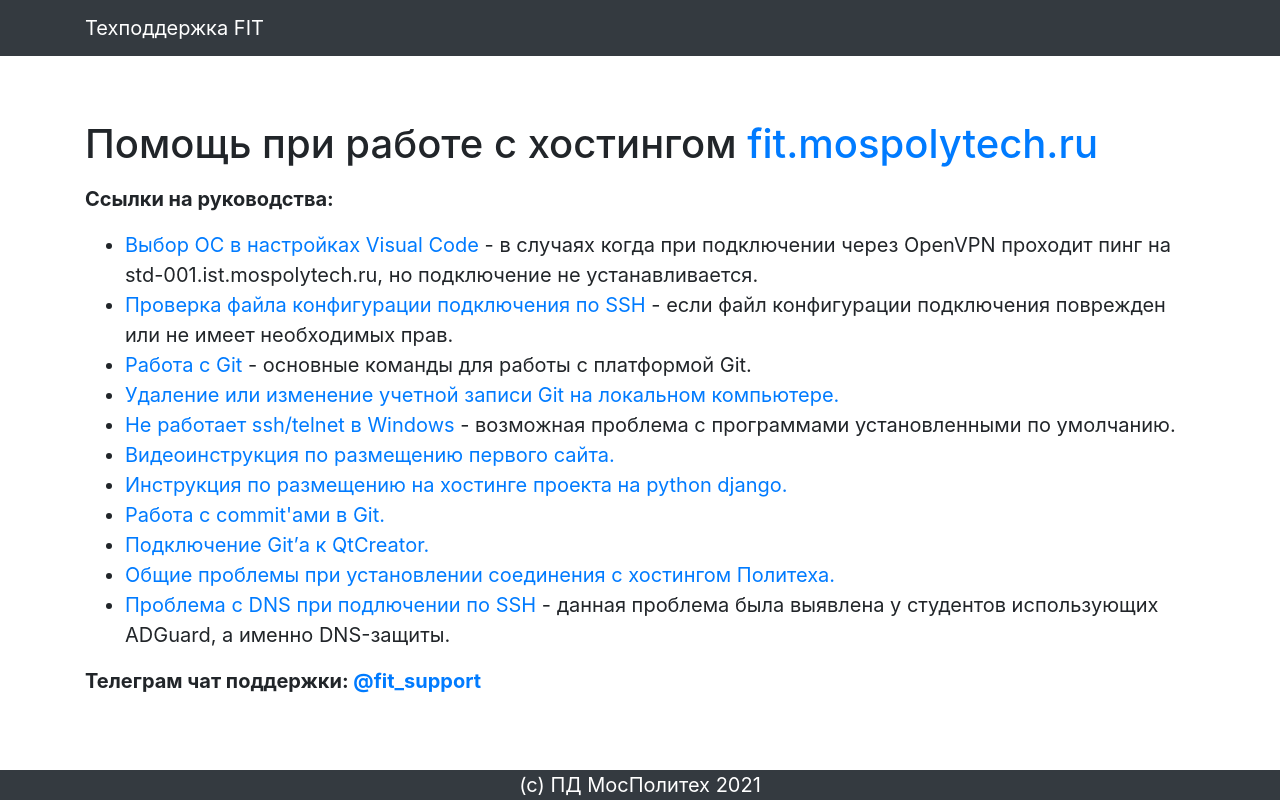
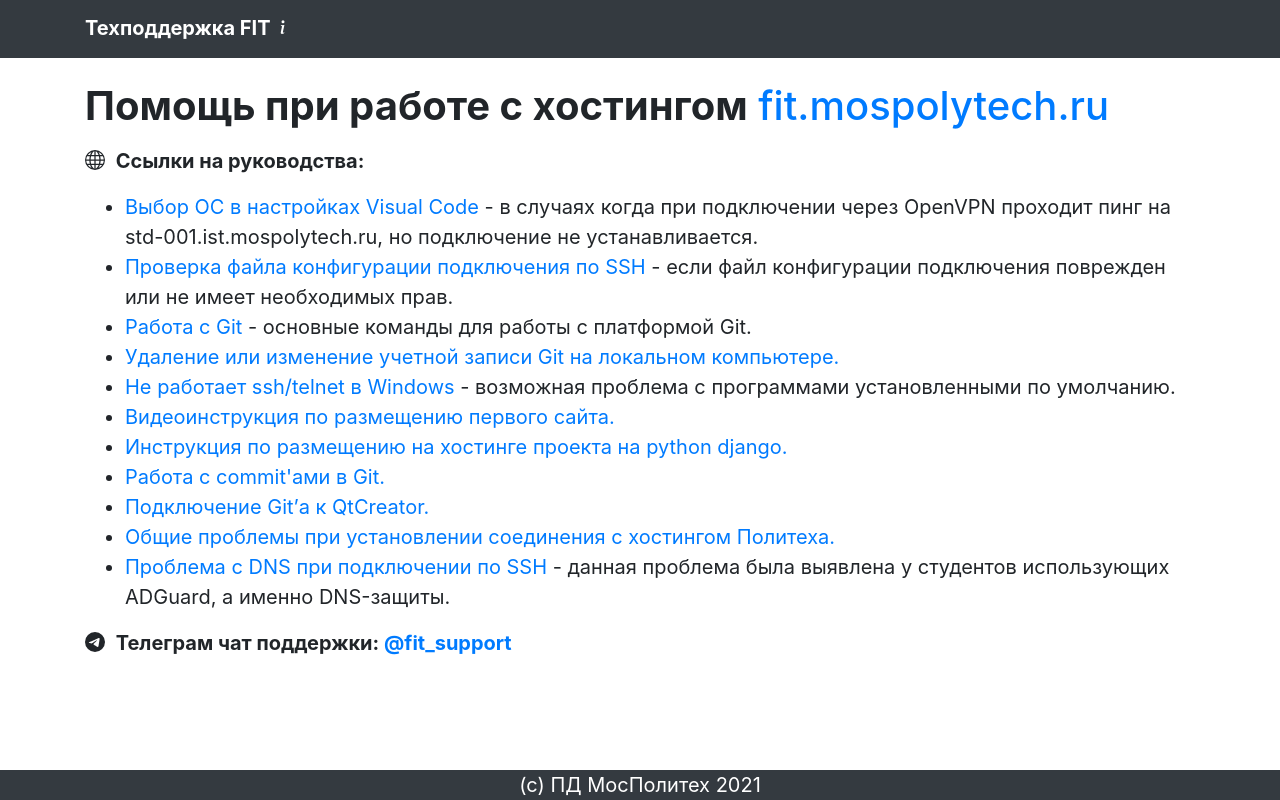
Before and after one commit to user133727/PD-FIT-SUPPORT, a Flask app: page / in a window 1280 px wide. Run offline with Flask 2, Linux system fonts and the light colour scheme.

Commit message:
minor fix

```diff
--- a/help_site/app/templates/base.html
+++ b/help_site/app/templates/base.html
@@ -21,16 +21,17 @@
     <div class="h-100 d-flex flex-column">
         <nav class="navbar navbar-expand-sm navbar-dark bg-dark">
             <div class="container">
-                <a class="navbar-brand" href="{{ url_for('index') }}">Техподдержка FIT</a>
+                <a class="navbar-brand" href="{{ url_for('index') }}"><b>Техподдержка FIT</b><svg xmlns="http://www.w3.org/2000/svg" width="30" height="30" fill="currentColor" class="bi bi-info" viewBox="0 0 20 20">
+                                                                                                <path d="m8.93 6.588-2.29.287-.082.38.45.083c.294.07.352.176.288.469l-.738 3.468c-.194.897.105 1.319.808 1.319.545 0 1.178-.252 1.465-.598l.088-.416c-.2.176-.492.246-.686.246-.275 0-.375-.193-.304-.533L8.93 6.588zM9 4.5a1 1 0 1 1-2 0 1 1 0 0 1 2 0z"/>
+                                                                                             </svg></a>
                 <button class="navbar-toggler d-lg-none" type="button" data-toggle="collapse"
                     data-target="#collapsibleNavId" aria-controls="collapsibleNavId" aria-expanded="false"
                     aria-label="Toggle navigation"></button>
             </div>
         </nav>
 
-        <div class="container my-5">
+        <div class="container my-2">
             {% block content %}
-              <h1>Содержимое по умолчанию</h1>
             {% endblock %}
         </div>
 
--- a/help_site/app/templates/index.html
+++ b/help_site/app/templates/index.html
@@ -1,9 +1,12 @@
 {% extends 'base.html' %}
 
 {% block content %}
-    <h1 class="my-3">Помощь при работе с хостингом <a href="https://fit.mospolytech.ru/">fit.mospolytech.ru</a></li></h1>
+    <h1 class="my-3"><b>Помощь при работе с хостингом</b> <a href="https://fit.mospolytech.ru/">fit.mospolytech.ru</a></li></h1>
 
     <p>
+        <svg xmlns="http://www.w3.org/2000/svg" width="25" height="25" fill="currentColor" class="bi bi-globe" viewBox="0 0 20 20">
+            <path d="M0 8a8 8 0 1 1 16 0A8 8 0 0 1 0 8zm7.5-6.923c-.67.204-1.335.82-1.887 1.855A7.97 7.97 0 0 0 5.145 4H7.5V1.077zM4.09 4a9.267 9.267 0 0 1 .64-1.539 6.7 6.7 0 0 1 .597-.933A7.025 7.025 0 0 0 2.255 4H4.09zm-.582 3.5c.03-.877.138-1.718.312-2.5H1.674a6.958 6.958 0 0 0-.656 2.5h2.49zM4.847 5a12.5 12.5 0 0 0-.338 2.5H7.5V5H4.847zM8.5 5v2.5h2.99a12.495 12.495 0 0 0-.337-2.5H8.5zM4.51 8.5a12.5 12.5 0 0 0 .337 2.5H7.5V8.5H4.51zm3.99 0V11h2.653c.187-.765.306-1.608.338-2.5H8.5zM5.145 12c.138.386.295.744.468 1.068.552 1.035 1.218 1.65 1.887 1.855V12H5.145zm.182 2.472a6.696 6.696 0 0 1-.597-.933A9.268 9.268 0 0 1 4.09 12H2.255a7.024 7.024 0 0 0 3.072 2.472zM3.82 11a13.652 13.652 0 0 1-.312-2.5h-2.49c.062.89.291 1.733.656 2.5H3.82zm6.853 3.472A7.024 7.024 0 0 0 13.745 12H11.91a9.27 9.27 0 0 1-.64 1.539 6.688 6.688 0 0 1-.597.933zM8.5 12v2.923c.67-.204 1.335-.82 1.887-1.855.173-.324.33-.682.468-1.068H8.5zm3.68-1h2.146c.365-.767.594-1.61.656-2.5h-2.49a13.65 13.65 0 0 1-.312 2.5zm2.802-3.5a6.959 6.959 0 0 0-.656-2.5H12.18c.174.782.282 1.623.312 2.5h2.49zM11.27 2.461c.247.464.462.98.64 1.539h1.835a7.024 7.024 0 0 0-3.072-2.472c.218.284.418.598.597.933zM10.855 4a7.966 7.966 0 0 0-.468-1.068C9.835 1.897 9.17 1.282 8.5 1.077V4h2.355z"/>
+        </svg>
         <b>
             Ссылки на руководства:
         </b>
@@ -21,13 +24,15 @@
         <li><a href="{{ url_for('doc6') }}">Работа с commit'ами в Git.</a></li>
         <li><a href="{{ url_for('doc7') }}">Подключение Git’а к QtCreator.</a></li>
         <li><a href="{{ url_for('doc8') }}">Общие проблемы при установлении соединения с хостингом Политеха.</a></li>
-      <li><a href="{{ url_for('doc9') }}">Проблема с DNS при подлючении по SSH</a> - данная проблема была выявлена у студентов использующих ADGuard, а именно DNS-защиты.</li>
+        <li><a href="{{ url_for('doc9') }}">Проблема с DNS при подключении по SSH</a> - данная проблема была выявлена у студентов использующих ADGuard, а именно DNS-защиты.</li>
     </ul>
 
     <p>
+        <svg xmlns="http://www.w3.org/2000/svg" width="25" height="25" fill="currentColor" class="bi bi-telegram" viewBox="0 0 20 20">
+            <path d="M16 8A8 8 0 1 1 0 8a8 8 0 0 1 16 0zM8.287 5.906c-.778.324-2.334.994-4.666 2.01-.378.15-.577.298-.595.442-.03.243.275.339.69.47l.175.055c.408.133.958.288 1.243.294.26.006.549-.1.868-.32 2.179-1.471 3.304-2.214 3.374-2.23.05-.012.12-.026.166.016.047.041.042.12.037.141-.03.129-1.227 1.241-1.846 1.817-.193.18-.33.307-.358.336a8.154 8.154 0 0 1-.188.186c-.38.366-.664.64.015 1.088.327.216.589.393.85.571.284.194.568.387.936.629.093.06.183.125.27.187.331.236.63.448.997.414.214-.02.435-.22.547-.82.265-1.417.786-4.486.906-5.751a1.426 1.426 0 0 0-.013-.315.337.337 0 0 0-.114-.217.526.526 0 0 0-.31-.093c-.3.005-.763.166-2.984 1.09z"/>
+        </svg>
         <b>
             Телеграм чат поддержки: <a href="https://t.me/fit_support">@fit_support</a>
         </b>
     </p>
-
 {% endblock %}
--- a/landing_page/app/templates/base.html
+++ b/landing_page/app/templates/base.html
@@ -21,7 +21,9 @@
     <div class="h-100 d-flex flex-column">
         <nav class="navbar navbar-expand-sm navbar-dark bg-dark">
             <div class="container">
-                <a class="navbar-brand" href="{{ url_for('index') }}"><b>Техподдержка FIT</b></a>
+                <a class="navbar-brand" href="{{ url_for('index') }}"><b>Техподдержка FIT</b><svg xmlns="http://www.w3.org/2000/svg" width="30" height="30" fill="currentColor" class="bi bi-info" viewBox="0 0 20 20">
+                                                                                                <path d="m8.93 6.588-2.29.287-.082.38.45.083c.294.07.352.176.288.469l-.738 3.468c-.194.897.105 1.319.808 1.319.545 0 1.178-.252 1.465-.598l.088-.416c-.2.176-.492.246-.686.246-.275 0-.375-.193-.304-.533L8.93 6.588zM9 4.5a1 1 0 1 1-2 0 1 1 0 0 1 2 0z"/>
+                                                                                             </svg></a>
                 <button class="navbar-toggler d-lg-none" type="button" data-toggle="collapse"
                     data-target="#collapsibleNavId" aria-controls="collapsibleNavId" aria-expanded="false"
                     aria-label="Toggle navigation"></button>
```
Lines whose indentation alone changed are shown as unchanged.
